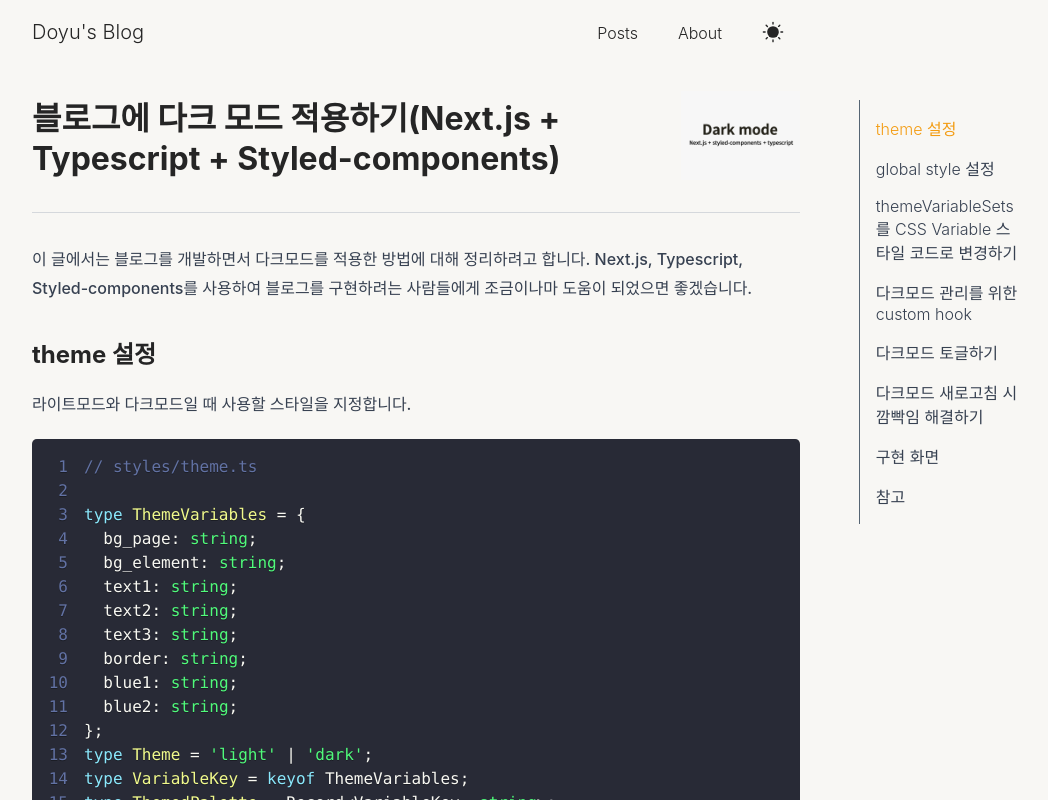
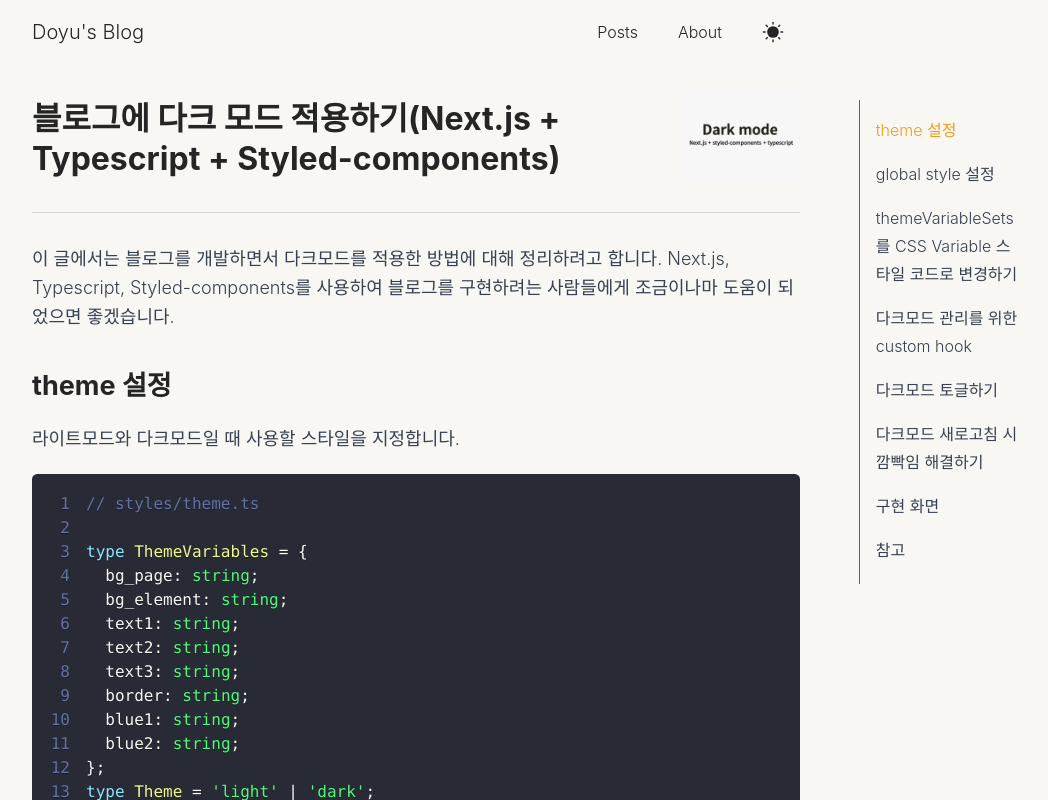
Before and after one commit to YUDONGHYUK/doyu-blog, a Next.js app: page /posts/dark-mode in a window 1280 px wide. Shown: the top 800 px of the page, without its empty margins (224-1272 px from the left). Built offline with nearby package versions, Linux system fonts and the light colour scheme.

Commit message:
Improve posts styles

```diff
--- a/components/posts/post-detail/PostContent.tsx
+++ b/components/posts/post-detail/PostContent.tsx
@@ -158,13 +158,11 @@ const Article = styled.article`
   margin-top: 1.5rem;
 
   .codeStyle {
-    font-size: 1rem;
-    font-weight: 500;
-    overflow: scroll;
-
-    code {
+    pre code {
+      float: left;
       min-width: 100%;
-      float: left;
+      font-size: 1rem;
+      font-weight: 500;
     }
 
     h2 {
--- a/styles/global-style.ts
+++ b/styles/global-style.ts
@@ -64,22 +64,22 @@ export const GlobalStyle = createGlobalStyle`
   }
 
   ul {
-    margin-top: 0.5rem;
+    margin: 1rem 0 1.25rem 0;
 
     li {
-      margin-left: 1.2rem;
-      margin-bottom: 0.5rem;
+      margin: 0.5rem 0 0.5rem 1.2rem;
       padding-left: 0.5rem;
+      line-height: 28px;
     }
   }
 
   ol {
-    margin-top: 0.5rem;
+    margin: 1rem 0 1.25rem 0;
 
     li {
-      margin-left: 1.2rem;
-      margin-bottom: 0.5rem;
+      margin: 0.5rem 0 0.5rem 1.2rem;
       padding-left: 0.5rem;
+      line-height: 28px;
     }
   }
 
```
